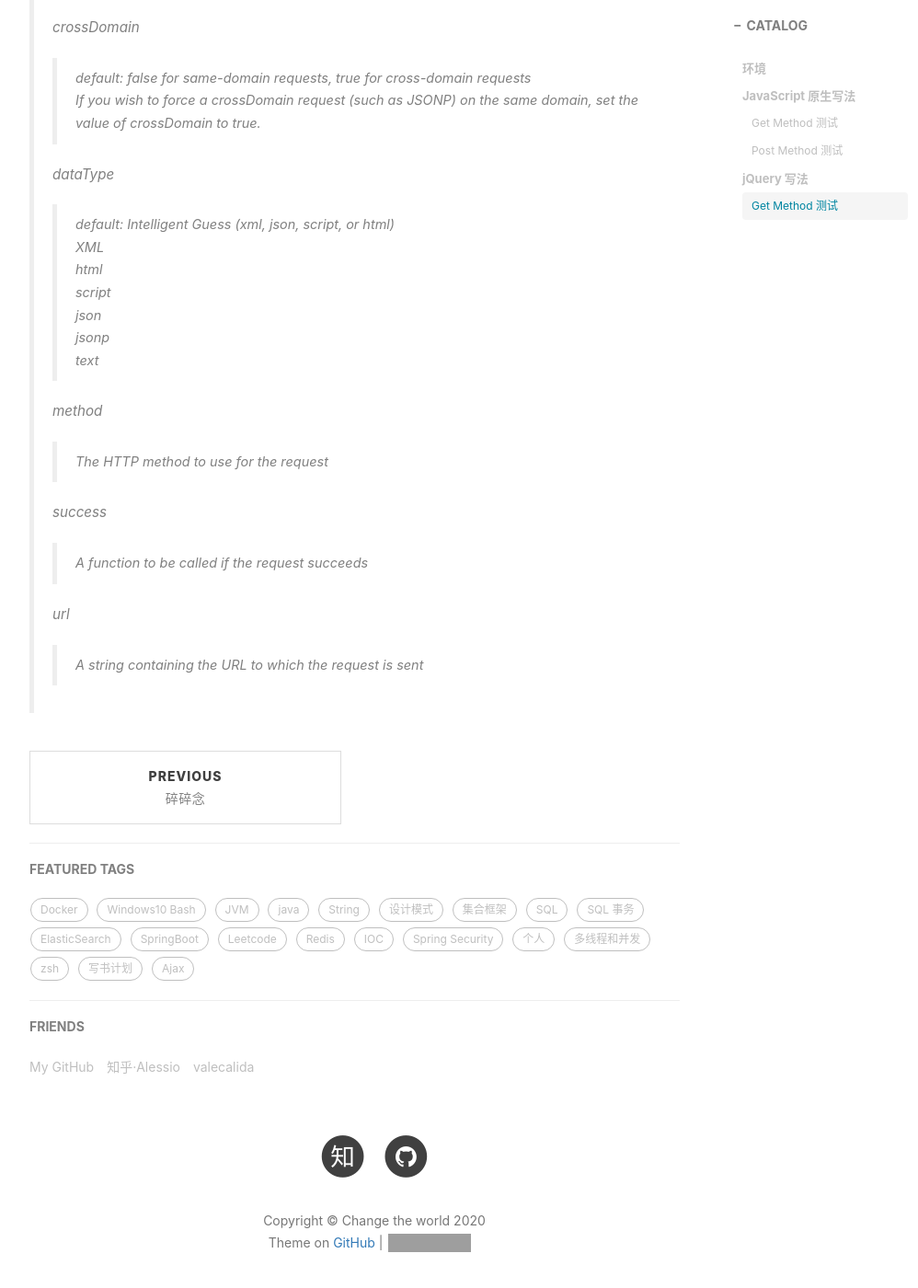
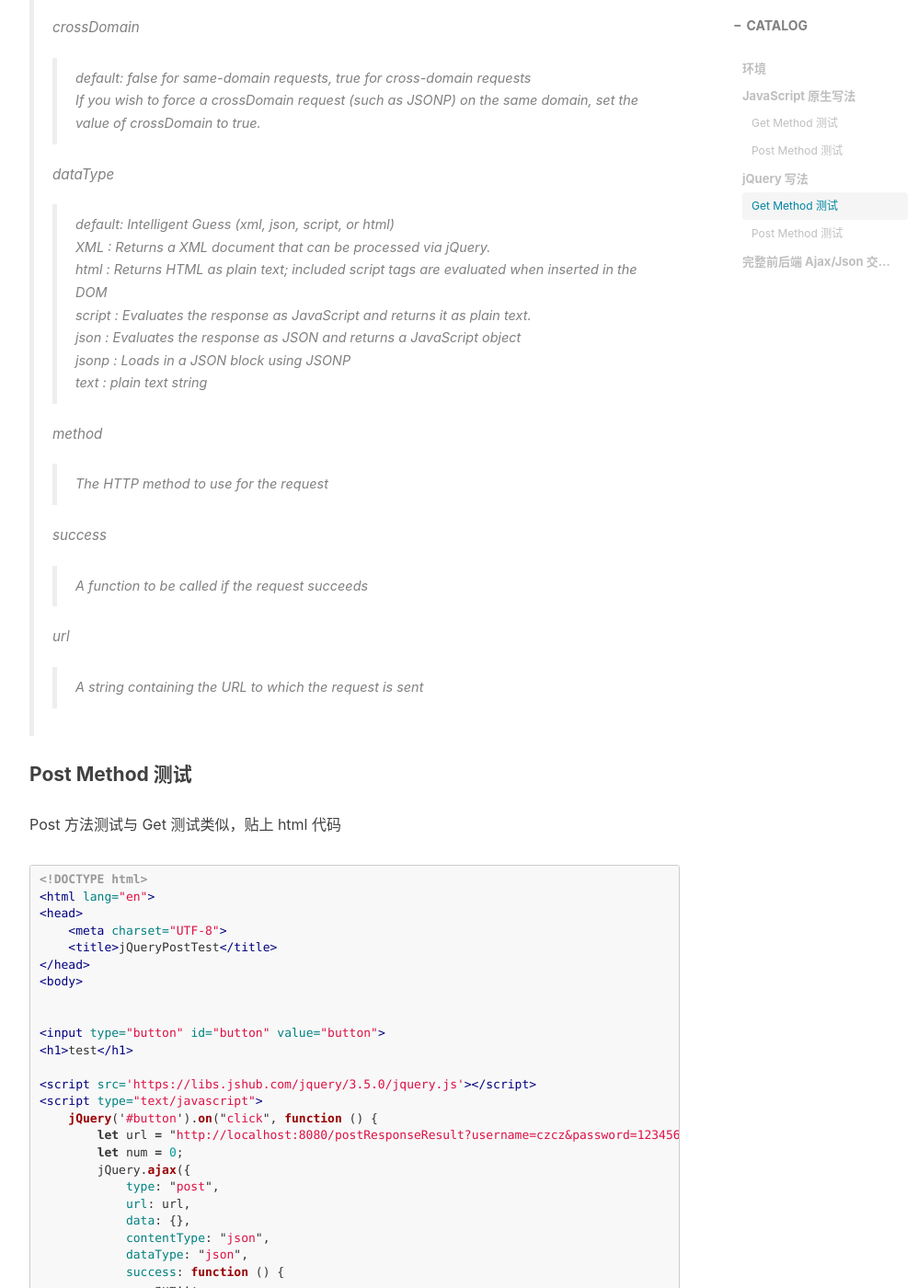
Before and after one commit to Zjianru/zjianru.github.io, a Jekyll site: the page built from _posts/2020-08-05-杀死那个Ajax.md, in a window 1280 px wide and 1400 px high, scrolled down 6968 px. Shown: the whole window at 92% size, without its empty margins (233-1231 px from the left). Built offline with Jekyll 4.4.1, drawn with Linux system fonts in a browser that asks for light colours; nearby versions of some CDN libraries; comment, search, counter and statistics services are not loaded; some of the changed text lies outside the part shown; grey boxes are pictures that could not be loaded.

Commit message:
Ajax剖析

````diff
--- a/_posts/2020-08-05-杀死那个Ajax.md
+++ b/_posts/2020-08-05-杀死那个Ajax.md
@@ -236,7 +236,6 @@
 
 ### jQuery 写法
 
-
 #### Get Method 测试
 
 后端代码不动，仅修改 Html 页面，代码如下
@@ -299,17 +298,17 @@
 > dataType
 >> default: Intelligent Guess (xml, json, script, or html)
 >>
->> XML
+>> XML : Returns a XML document that can be processed via jQuery.
 >>
->> html
+>> html : Returns HTML as plain text; included script tags are evaluated when inserted in the DOM
 >>
->> script
+>> script : Evaluates the response as JavaScript and returns it as plain text.
 >>
->> json
+>> json : Evaluates the response as JSON and returns a JavaScript object
 >>
->> jsonp
+>> jsonp : Loads in a JSON block using JSONP
 >>
->> text
+>> text : plain text string
 >
 > method
 >
@@ -323,3 +322,48 @@
 >> A string containing the URL to which the request is sent
 >>
 >
+
+#### Post Method 测试
+
+Post 方法测试与 Get 测试类似，贴上 html 代码
+```html
+<!DOCTYPE html>
+<html lang="en">
+<head>
+    <meta charset="UTF-8">
+    <title>jQueryPostTest</title>
+</head>
+<body>
+
+
+<input type="button" id="button" value="button">
+<h1>test</h1>
+
+<script src='https://libs.jshub.com/jquery/3.5.0/jquery.js'></script>
+<script type="text/javascript">
+    jQuery('#button').on("click", function () {
+        let url = "http://localhost:8080/postResponseResult?username=czcz&password=123456";
+        let num = 0;
+        jQuery.ajax({
+            type: "post",
+            url: url,
+            data: {},
+            contentType: "json",
+            dataType: "json",
+            success: function () {
+                num++;
+                alert("SUCCESS");
+                jQuery('#button').val("点击了"+num+"次")
+            },
+        })
+    })
+</script>
+</body>
+</html>
+```
+做了一些手脚，免除了来回的 Json 传递消耗，真正的Json 前后传递我写在文末的小例子中，在此仅对 Ajax 进行分析。
+
+需要注意的是 `data` 参数段，即使无需要传递，也需要参照上文写法，不可缺失
+
+
+### 完整前后端 Ajax/Json 交互示例
````
